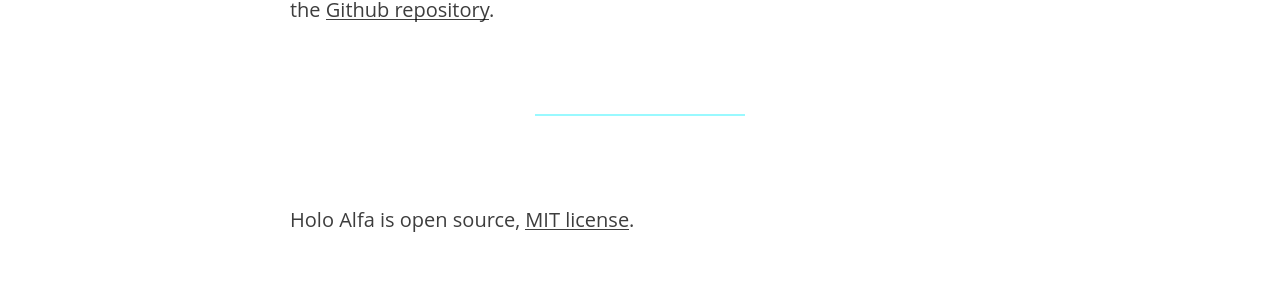
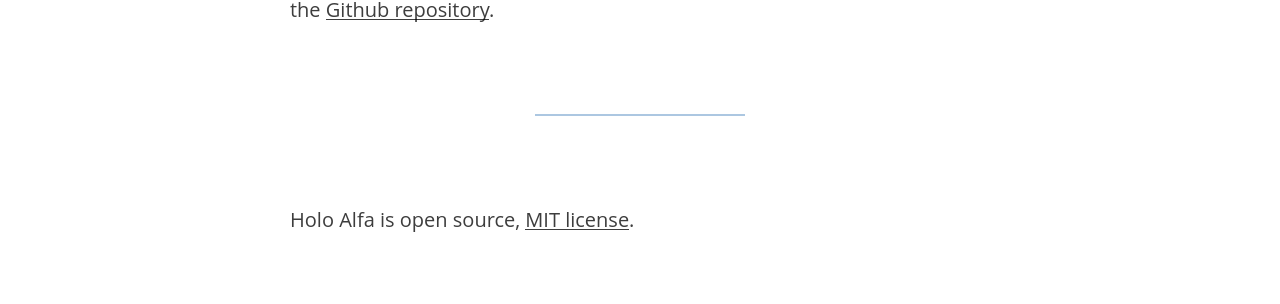
Before and after one commit to kalkin7/kalki7, a Jekyll site: the page built from about.md, in a window 1280 px wide. Shown: the part 300-604 px from the top of the page. Built offline with Jekyll 4.4.1, drawn with Linux system fonts in a browser that asks for light colours; nearby versions of some CDN libraries.

Commit message:
modify config

```diff
--- a/_config.yml
+++ b/_config.yml
@@ -49,7 +49,7 @@ theme-color-attr: "#00f0ff"
 ms-tile-color: "#00f0ff"
 
 # Color used throughout the theme. Format: R, G, B.
-theme-color: 0, 240, 255 # Original: 0, 240, 255
+theme-color: 48, 115, 179 # Original: 0, 240, 255
 
 # Text color used throughout the theme. Format: R, G, B.
 text-color: 0, 0, 0 # Original: 0, 0, 0
```
